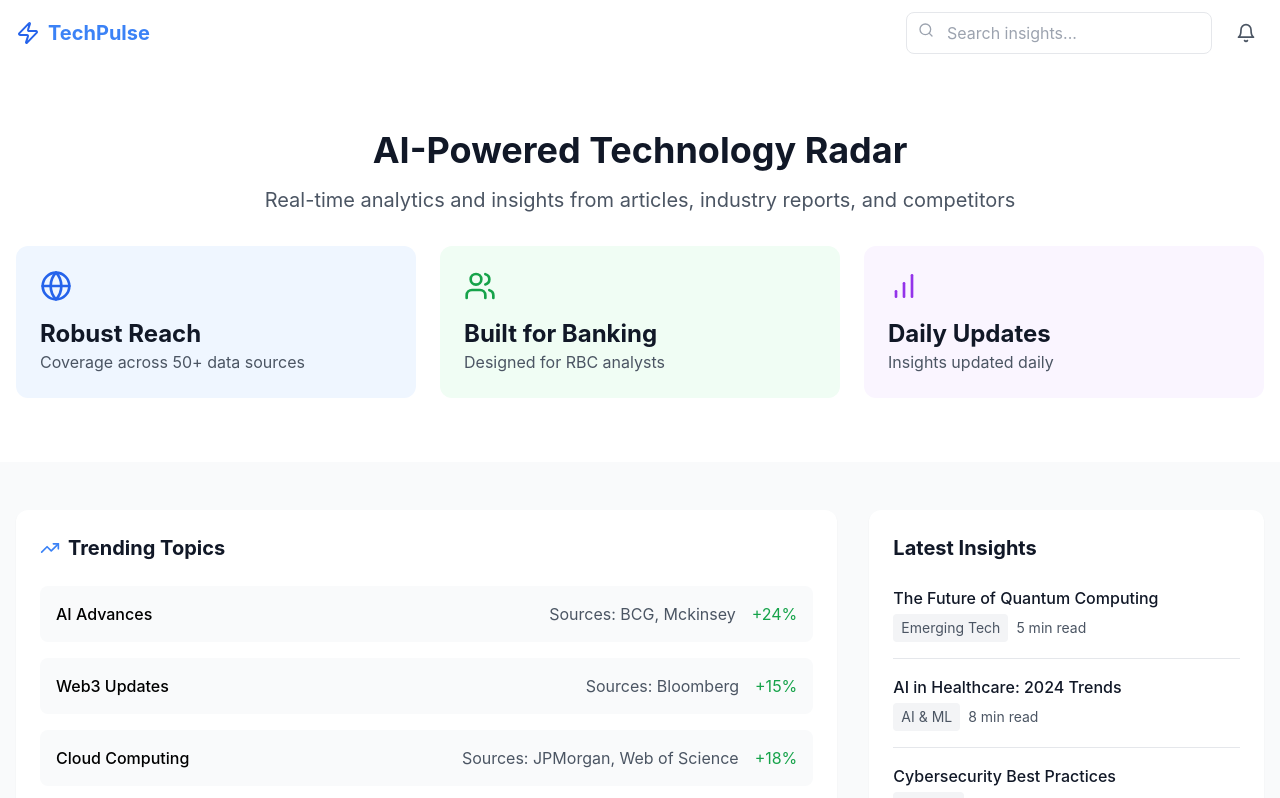
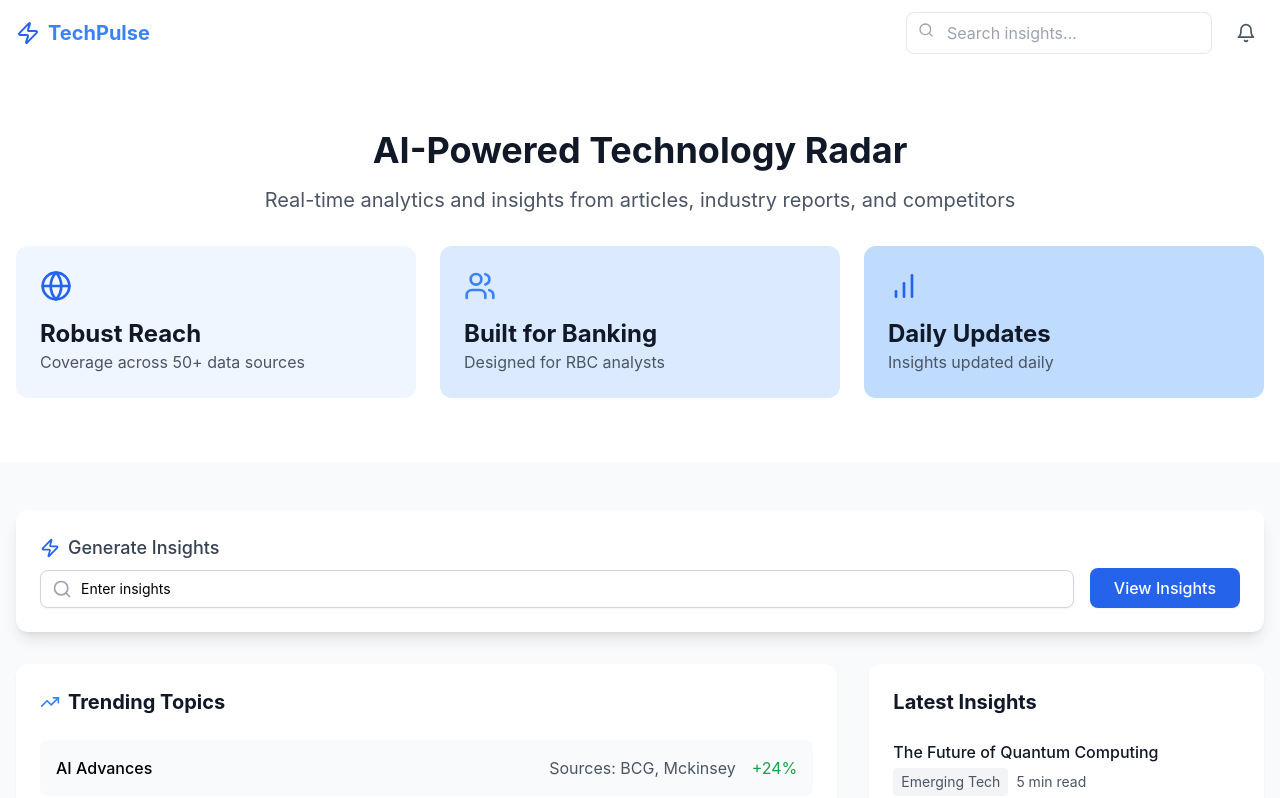
Before and after one commit to AndrewBliss4/techpulse, a React (Create React App) app in the folder techpulse/client/techpulse_app/: page / in a window 1280 px wide. Shown: the top 798 px of the page. Built offline with nearby package versions, Linux system fonts and the light colour scheme.

Commit message:
Updated UI

```diff
--- a/techpulse/client/techpulse_app/package.json
+++ b/techpulse/client/techpulse_app/package.json
@@ -6,10 +6,13 @@
     "@testing-library/jest-dom": "^5.17.0",
     "@testing-library/react": "^13.4.0",
     "@testing-library/user-event": "^13.5.0",
+    "add": "^2.0.6",
+    "card": "^2.5.4",
     "lucide-react": "^0.460.0",
     "react": "^18.3.1",
     "react-dom": "^18.3.1",
     "react-scripts": "5.0.1",
+    "shadcn-ui": "^0.9.3",
     "web-vitals": "^2.1.4"
   },
   "scripts": {
--- a/techpulse/client/techpulse_app/src/components/Home.js
+++ b/techpulse/client/techpulse_app/src/components/Home.js
@@ -1,4 +1,4 @@
-import React from 'react'
+import React, { useState } from 'react'
 import '../styles/globals.css';
 import { Bell, Search, TrendingUp, Zap, Globe, Users, BarChart } from 'lucide-react';
 
@@ -14,6 +14,12 @@ const Home = () => {
     { title: "AI in Healthcare: 2024 Trends", category: "AI & ML", readTime: "8 min" },
     { title: "Cybersecurity Best Practices", category: "Security", readTime: "6 min" }
   ];
+
+  const [searchTerm, setSearchTerm] = useState("Enter insights");
+
+  function handleSubmit() {
+
+  }
 
   return (
     <div className="min-h-screen bg-gray-50">
@@ -62,13 +68,13 @@ const Home = () => {
               <h3 className="text-2xl font-bold text-gray-900">Robust Reach</h3>
               <p className="text-gray-600">Coverage across 50+ data sources</p>
             </div>
-                <div className="bg-green-50 p-6 rounded-xl">
-                  <Users className="h-8 w-8 text-green-600 mb-4" />
+            <div className="bg-blue-100 p-6 rounded-xl">
+              <Users className="h-8 w-8 text-blue-500 mb-4" />
               <h3 className="text-2xl font-bold text-gray-900">Built for Banking</h3>
               <p className="text-gray-600">Designed for RBC analysts</p>
             </div>
-                <div className="bg-purple-50 p-6 rounded-xl">
-                  <BarChart className="h-8 w-8 text-purple-600 mb-4" />
+            <div className="bg-blue-200 p-6 rounded-xl">
+              <BarChart className="h-8 w-8 text-blue-600 mb-4" />
               <h3 className="text-2xl font-bold text-gray-900">Daily Updates</h3>
               <p className="text-gray-600">Insights updated daily</p>
             </div>
@@ -78,6 +84,45 @@ const Home = () => {
 
       {/* Content Section */}
       <div className="max-w-7xl mx-auto px-4 py-12">
+      <div className="mb-8 p-6 bg-white rounded-xl shadow-lg">
+        <form onSubmit={handleSubmit} className="space-y-6 sm:space-y-0 sm:flex sm:items-end sm:gap-4">
+          <div className="flex-grow space-y-2">
+            <div className='flex items-center space-x-2'>
+            <Zap className="h-5 w-5 text-blue-600" />
+            <label
+              htmlFor="search"
+              className="block text-lg font-medium text-gray-700"
+            >
+              Generate Insights
+            </label>
+            </div>
+            <div className="relative">
+              <div className="absolute inset-y-0 left-0 pl-3 flex items-center pointer-events-none">
+                <Search className="h-5 w-5 text-gray-400" />
+              </div>
+              <input
+                id="search"
+                type="text"
+                placeholder="Enter keywords to generate..."
+                value={searchTerm}
+                onChange={(e) => setSearchTerm(e.target.value)}
+                className="block w-full pl-10 pr-3 py-2 border border-gray-300 rounded-lg
+                          shadow-sm focus:ring-2 focus:ring-blue-500 focus:border-blue-500
+                          text-sm placeholder:text-gray-400"
+              />
+            </div>
+          </div>
+          <button
+            type="submit"
+            className="w-full sm:w-auto px-6 py-2 bg-blue-600 text-white font-medium
+                     rounded-lg shadow-sm hover:bg-blue-700 focus:outline-none focus:ring-2
+                     focus:ring-offset-2 focus:ring-blue-500 transition-colors duration-200"
+          >
+            View Insights
+          </button>
+        </form>
+      </div>
+
         <div className="grid grid-cols-1 lg:grid-cols-3 gap-8">
           {/* Trending Topics */}
           <div className="lg:col-span-2">
```
Also changed, not shown: 1 other file (tests, documents, lock files or other folders). Lines whose indentation alone changed are shown as unchanged.
